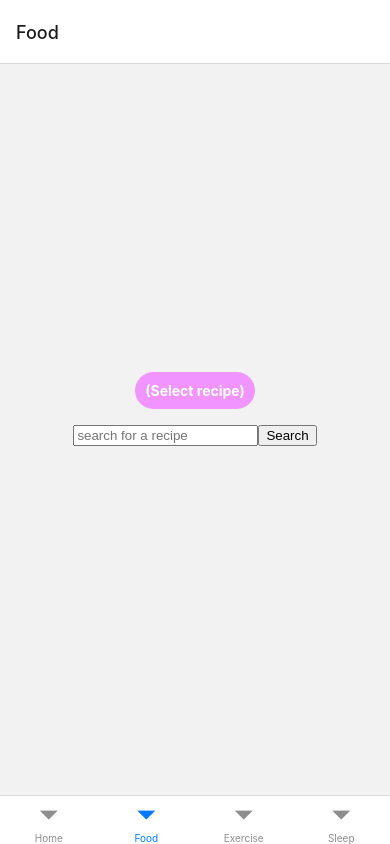
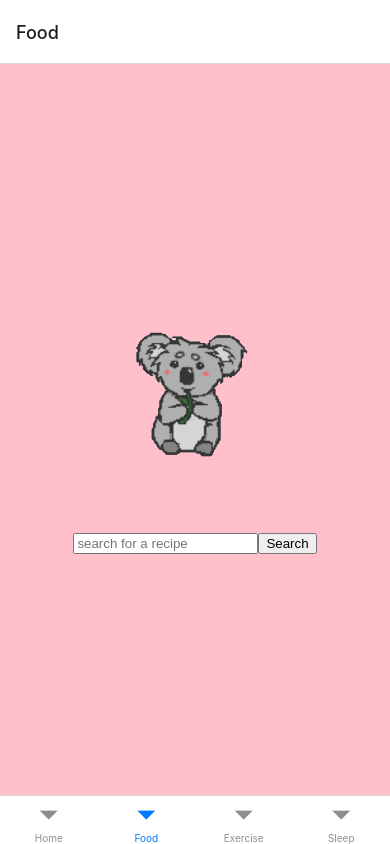
Before and after one commit to accunha11/acm_hacks_team_umbreon, a React Native app in the folder koality/: screen /Food in a window 390 px wide. Built offline with nearby package versions, Linux system fonts and the light colour scheme.

Commit message:
Update FoodScreen.js

```diff
--- a/koality/pages/FoodScreen.js
+++ b/koality/pages/FoodScreen.js
@@ -11,6 +11,8 @@ import {
   Modal,
   Pressable
  } from 'react-native';
+
+import logo from '../koalaeat.gif';
 
 let results = 0;
 let resultsSize = 0;
@@ -116,8 +118,11 @@ function makeButtonList(results) {
 const FoodScreen = () => {
   const [modalVisible, setModalVisible] = useState(false);
   return (
+    <SafeAreaView style={{flex:1,backgroundColor:"#FFC0CB"}}>
       <View style={styles.centeredView}>
-      <Modal
+
+
+        {/* <Modal
           animationType="slide"
           transparent={true}
           visible={modalVisible}
@@ -146,13 +151,26 @@ const FoodScreen = () => {
               </Pressable>
             </View>
           </View>
-      </Modal>
-      <Pressable
+        </Modal> */}
+
+        {/* <Pressable
           style={[styles.button, styles.buttonOpen]}
           onPress={() => setModalVisible(true)}
         >
           <Text style={styles.textStyle}>(Select recipe)</Text>
-      </Pressable>
+        </Pressable> */}
+        <img
+          id="koalaeat"
+          style={{
+            maxWidth: "65%",
+            height: "auto",
+            marginLeft: "auto",
+            marginRight: "auto",
+            display:"block"
+          }}
+          src={logo}>
+        </img>
+
         {searchBar()}
         <p id="recipeResults">
         </p>
@@ -161,6 +179,7 @@ const FoodScreen = () => {
 
         </div>
       </View>
+    </SafeAreaView>
   );
 }
 
```
Lines whose indentation alone changed are shown as unchanged.
